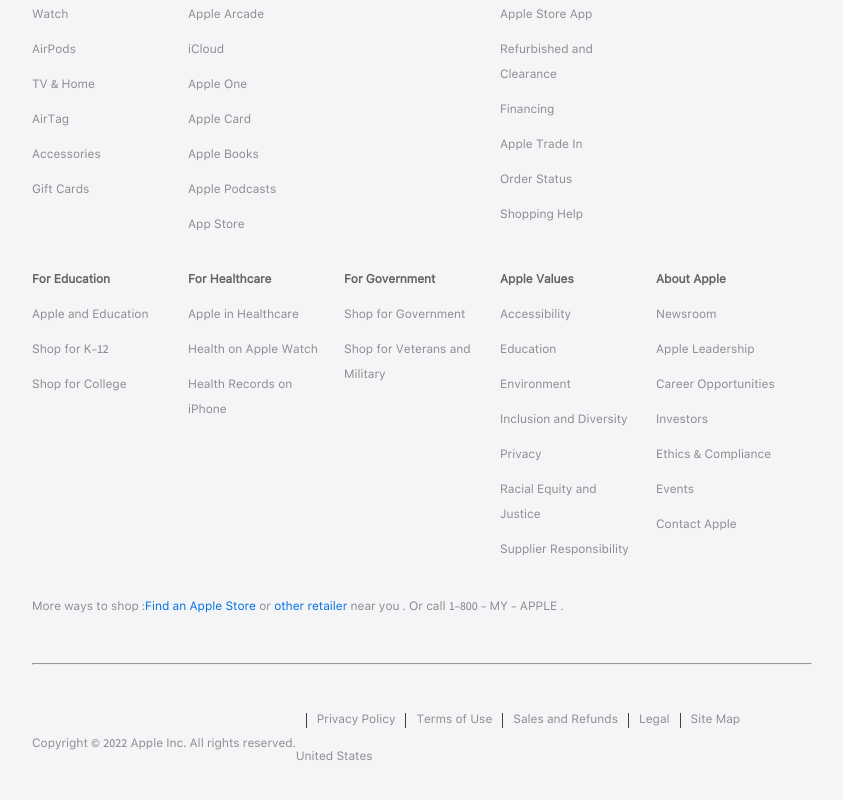
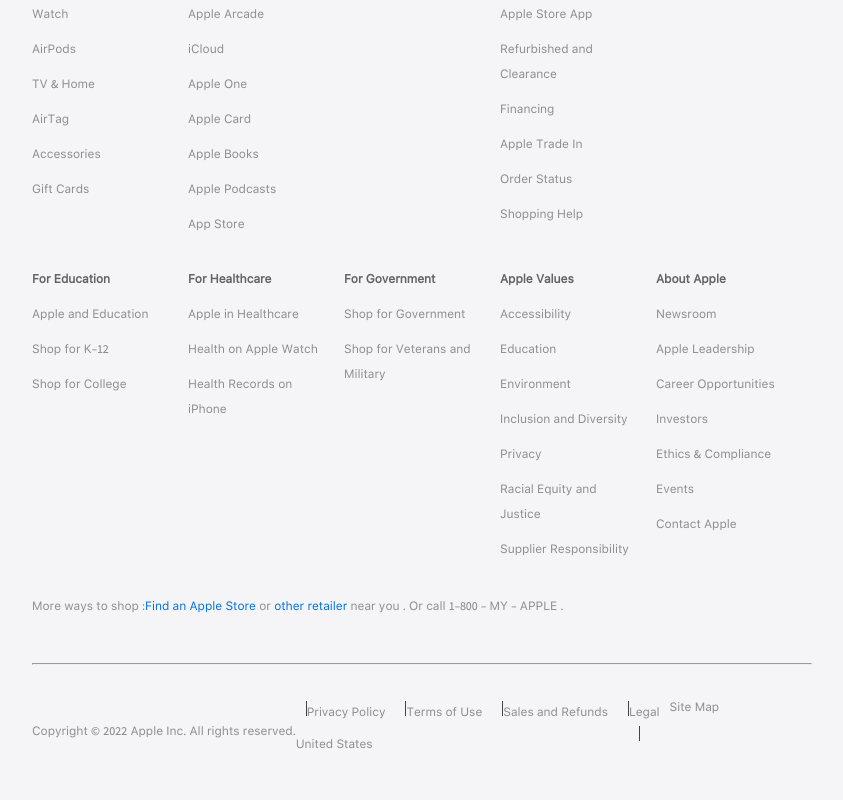
Before and after one commit to aghtetnyein/codigo-coding-test-ui, a Next.js app: page / in a window 1280 px wide. Shown: the part 5705-6505 px from the top of the page, without its empty margins (218-1061 px from the left). Built offline with nearby package versions, Linux system fonts and the light colour scheme.

Commit message:
Updated Css

```diff
--- a/components/Footer.tsx
+++ b/components/Footer.tsx
@@ -130,21 +130,24 @@
       <br />
       <hr />
       <br />
-      <p className={styles.cr}>
+      <div className={styles.cr}>
         Copyright © 2022 Apple Inc. All rights reserved.
         <div className={styles.us}>
           <div>
-            <div className={styles.vl} /> Privacy Policy{" "}
-            <div className={styles.vl} /> Terms of Use{" "}
-            <div className={styles.vl} /> Sales and Refunds{" "}
-            <div className={styles.vl} /> Legal <div className={styles.vl} />{" "}
+            <div className={styles.vl}> Privacy Policy </div>
+            <div className={styles.vl}> Terms of Use </div>
+            <div className={styles.vl}> Sales and Refunds </div>
+            <div className={styles.vl}>
+              {" "}
+              Legal <div className={styles.vl} />{" "}
+            </div>
             Site Map{" "}
           </div>
           <div>
             <p>United States</p>
           </div>
         </div>
-      </p>
+      </div>
     </div>
   );
 };
--- a/styles/Cards.module.scss
+++ b/styles/Cards.module.scss
@@ -57,3 +57,9 @@
   margin: 20px 10px;
   padding: 20px 0 0 0;
 }
+
+@media screen and (max-width: 1024px) {
+  .hCard {
+    width: 100%;
+  }
+}
--- a/styles/Nav.module.scss
+++ b/styles/Nav.module.scss
@@ -3,6 +3,7 @@
 .nav {
   @include center($justify: space-between);
 
+  width: 100%;
   background-color: $nav-bg;
   color: $nav-text;
   padding: 10px $nav-y-padding;
```
